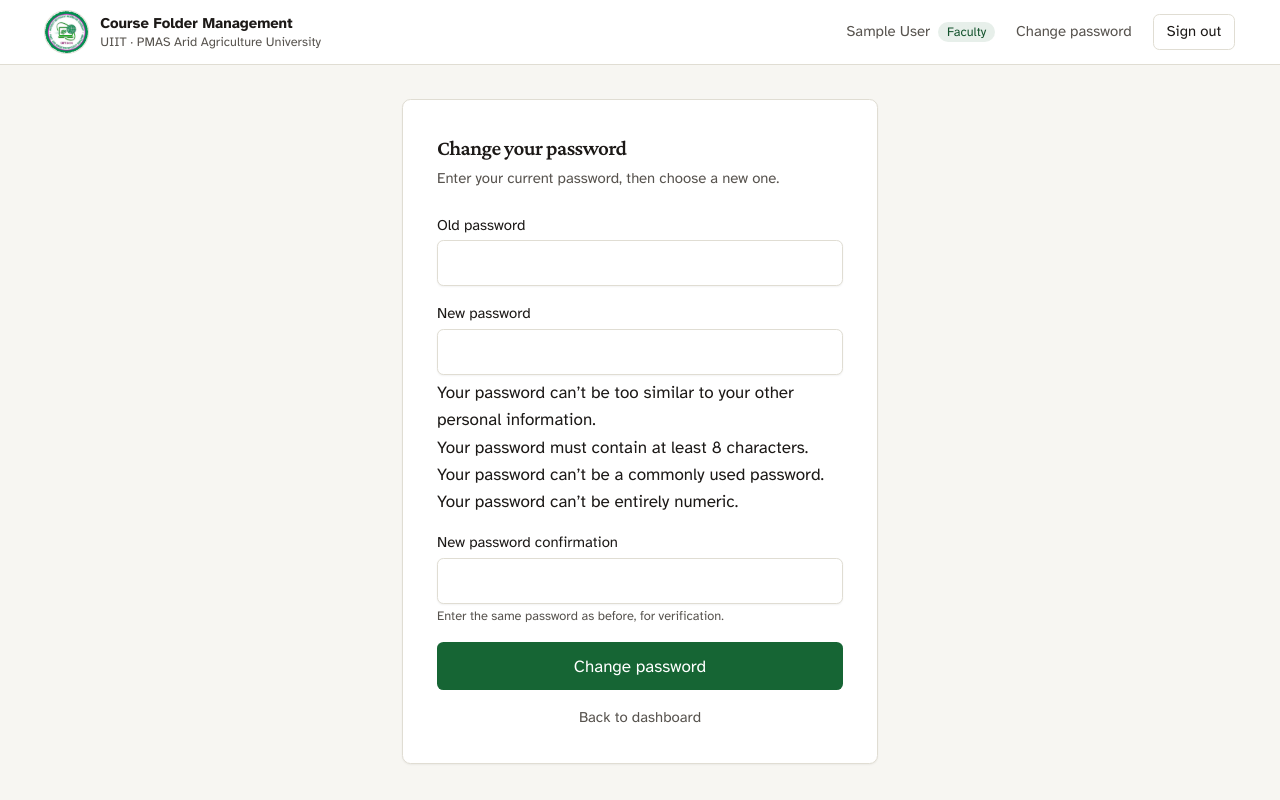
After one commit to 780Noman/course-folder-management-system, a Django app: page /password-change/ in a window 1280 px wide. The commit adds this page. Run offline with Django 5.2, Linux system fonts and the light colour scheme; the visitor is signed in with stand-in values (Sample User, id 1).

Commit message:
feat: add change-password screen; guard against template-comment leaks
- Logged-in users can change their own password (Django PasswordChangeView with
  project templates) via a navbar link; login-required, with done page
- Fix a multi-line Django comment in _item_update.html that leaked as page text
- Add a template-hygiene test that scans every template and fails on any
  multi-line {# #} comment, preventing this class of bug from returning

```diff
--- a/accounts/urls.py
+++ b/accounts/urls.py
@@ -1,13 +1,29 @@
 """Account / authentication URLs."""
 
 from django.contrib.auth import views as auth_views
-from django.urls import path
+from django.urls import path, reverse_lazy
 
 from . import views
 
 urlpatterns = [
     path("login/", views.RoleLoginView.as_view(), name="login"),
     path("logout/", auth_views.LogoutView.as_view(), name="logout"),
+    # Change password (logged-in users; the view is login-required)
+    path(
+        "password-change/",
+        auth_views.PasswordChangeView.as_view(
+            template_name="registration/password_change_form.html",
+            success_url=reverse_lazy("password_change_done"),
+        ),
+        name="password_change",
+    ),
+    path(
+        "password-change/done/",
+        auth_views.PasswordChangeDoneView.as_view(
+            template_name="registration/password_change_done.html",
+        ),
+        name="password_change_done",
+    ),
     # Password reset (Django built-in views with project templates)
     path(
         "password-reset/",
--- a/templates/folders/_item_update.html
+++ b/templates/folders/_item_update.html
@@ -1,6 +1,4 @@
-{# HTMX response for an item action: the (optional) row, plus out-of-band
-   updates for the overall and section progress bars. Context: item (or None),
-   overall, phase, phase_label, section_prog (+ optional uploaded_name/upload_error). #}
+{# HTMX item-action response: optional row + out-of-band overall/section progress. #}
 {% if item %}{% include "folders/_item_row.html" %}{% endif %}
 <div id="overall-progress" hx-swap-oob="true">
   {% include "folders/_progress_overall.html" with prog=overall %}
--- a/templates/partials/_navbar.html
+++ b/templates/partials/_navbar.html
@@ -18,6 +18,10 @@
           {% if request.user.is_admin %}Focal Person{% else %}Faculty{% endif %}
         </span>
       </span>
+      <a href="{% url 'password_change' %}"
+         class="cursor-pointer rounded-md px-2 py-1.5 text-sm font-medium text-muted-foreground hover:text-foreground focus:outline-none focus-visible:ring-2 focus-visible:ring-ring focus-visible:ring-offset-2">
+        Change password
+      </a>
       <form method="post" action="{% url 'logout' %}">
         {% csrf_token %}
         <button type="submit"
--- /dev/null
+++ b/templates/registration/password_change_form.html
@@ -0,0 +1,34 @@
+{% extends "base.html" %}
+
+{% block title %}Change password &middot; Course Folder Management System{% endblock %}
+
+{% block content %}
+  <div class="mx-auto max-w-md">
+    <div class="rounded-lg border border-border bg-card p-8 shadow-sm">
+      <h1 class="text-xl font-semibold tracking-tight text-foreground">Change your password</h1>
+      <p class="mt-1 text-sm text-muted-foreground">Enter your current password, then choose a new one.</p>
+
+      <form method="post" class="mt-6 space-y-4">
+        {% csrf_token %}
+        {% for field in form %}
+          <div>
+            <label for="{{ field.id_for_label }}" class="block text-sm font-medium text-foreground">{{ field.label }}</label>
+            <input type="password" name="{{ field.html_name }}" id="{{ field.id_for_label }}"
+                   autocomplete="{% if field.name == 'old_password' %}current-password{% else %}new-password{% endif %}"
+                   required
+                   class="mt-1 block w-full rounded-md border border-border px-3 py-2 shadow-sm focus:border-primary focus:outline-none focus:ring-2 focus:ring-ring">
+            {% if field.errors %}<p class="mt-1 text-sm text-red-700">{{ field.errors|striptags }}</p>{% endif %}
+            {% if field.help_text %}<p class="mt-1 text-xs text-muted-foreground">{{ field.help_text|safe }}</p>{% endif %}
+          </div>
+        {% endfor %}
+        <button type="submit"
+                class="w-full cursor-pointer rounded-md bg-primary px-4 py-2.5 font-medium text-on-primary hover:bg-primary-strong focus:outline-none focus-visible:ring-2 focus-visible:ring-ring focus-visible:ring-offset-2">
+          Change password
+        </button>
+      </form>
+      <p class="mt-4 text-center text-sm">
+        <a href="{% url 'dashboard' %}" class="cursor-pointer font-medium text-muted-foreground hover:text-foreground">Back to dashboard</a>
+      </p>
+    </div>
+  </div>
+{% endblock %}
```
Also changed, not shown: templates/registration/password_change_done.html (added, +15 -0 lines), tests/test_change_password.py (added, +46 -0 lines), tests/test_template_hygiene.py (added, +38 -0 lines).
